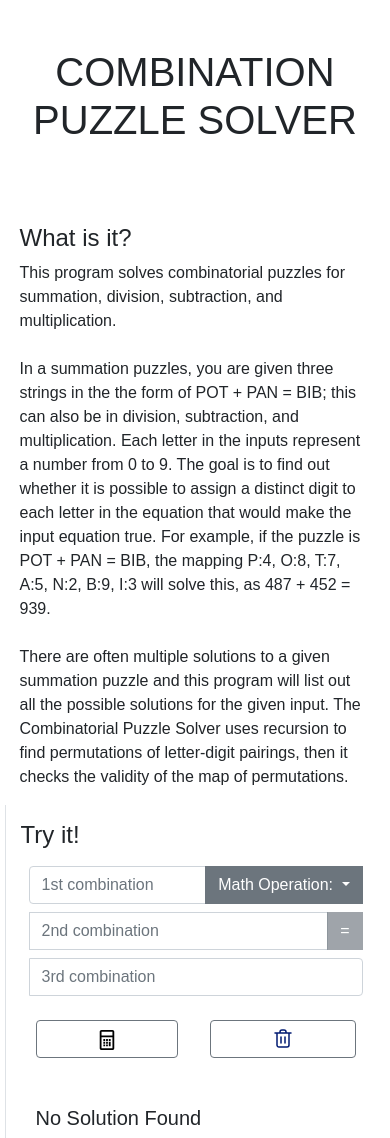
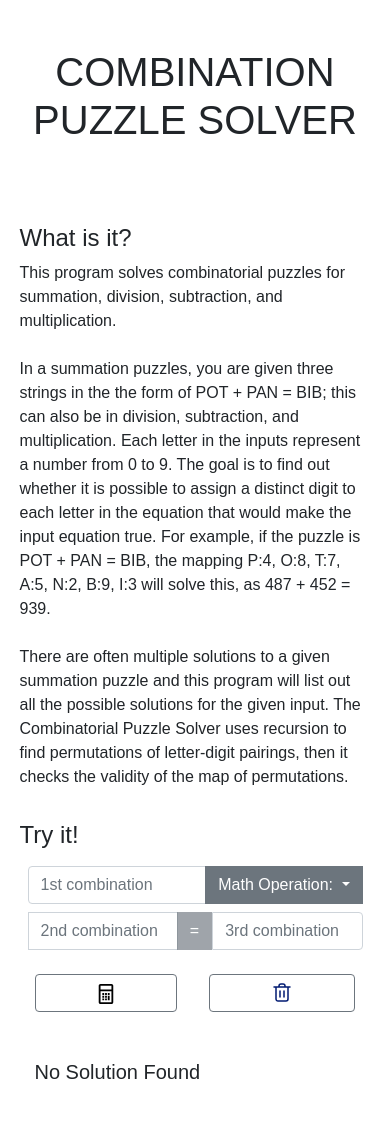
Before and after one commit to mehmetalperen/combinotorial-puzzle-solver, a React (Create React App) app: page / in a window 390 px wide. After the commit the page ends 1092 px from the top, so only its background shows below. Built offline with nearby package versions, Linux system fonts and the light colour scheme.

Commit message:
no left border on smaller screen

```diff
--- a/src/App.css
+++ b/src/App.css
@@ -30,3 +30,9 @@ div {
 .active {
   background-color: #545b62 !important;
 }
+
+@media only screen and (max-width: 991px) {
+  .border-left {
+    border-width: 0 !important;
+  }
+}
```
